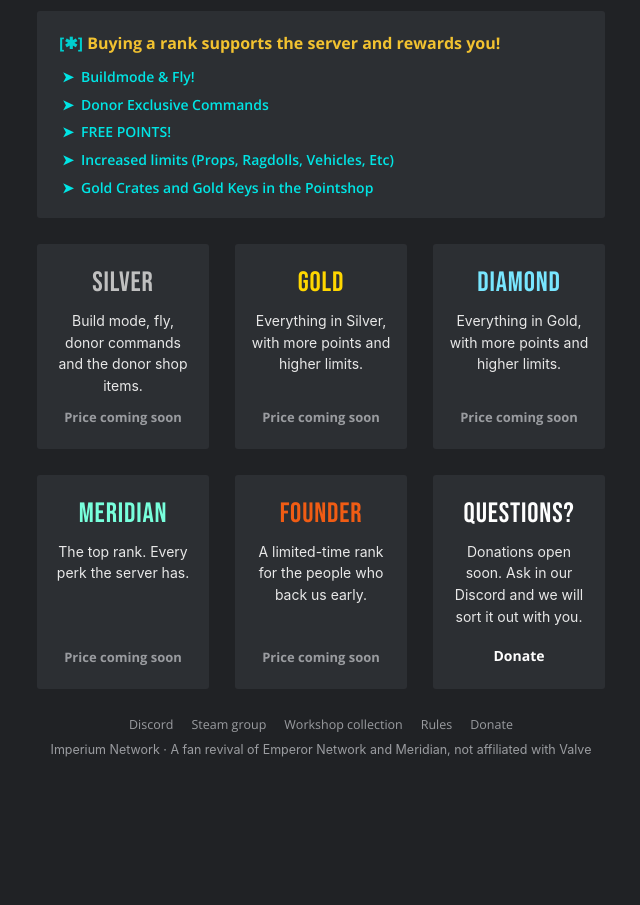
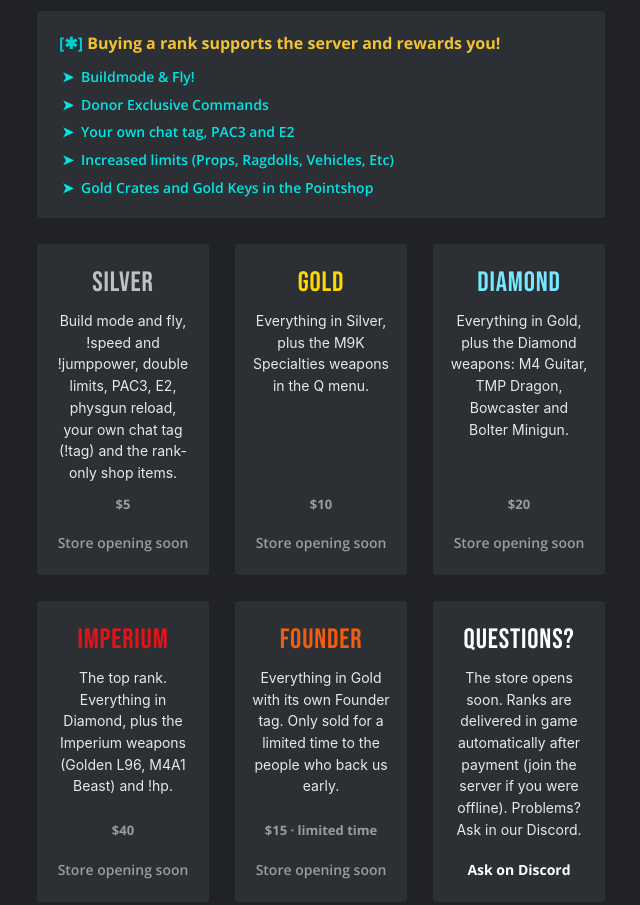
Before and after one commit to sn0wywav-lab/imperium-network, a plain HTML site: page index.html in a window 1280 px wide. Shown: the part 2580-3485 px from the top of the page, without its empty margins (319-959 px from the left). Before the commit the page ends 3410 px from the top, so only its background shows below. Drawn offline with nearby package versions, Linux system fonts and the light colour scheme.

Commit message:
Donate: Imperium rank (was Meridian), real prices and perks, store opening soon
Co-Authored-By: Claude Opus 5.5 <noreply@anthropic.com>

```diff
--- a/index.html
+++ b/index.html
@@ -69,6 +69,8 @@ main { max-width: 600px; margin: 0 auto; display: flex; flex-direction: column;
 .card p a { color: var(--text); font-weight: 600; text-underline-offset: 2px; }
 .card .go { font-family: var(--ui); font-weight: 700; font-size: 14px; text-decoration: none; margin-top: 8px; }
 .card .go:hover { text-decoration: underline; }
+.card .soon { color: var(--muted); font-weight: 600; }
+.card .soon:hover { text-decoration: none; }
 .steam { color: #1b78c8; } .green { color: var(--green); } .red { color: var(--red); } .blue { color: #1b78c8; }
 
 .wide { background: var(--card); border-radius: 3px; padding: 20px 22px; }
@@ -83,7 +85,7 @@ main { max-width: 600px; margin: 0 auto; display: flex; flex-direction: column;
 .perks { margin: 0; padding-left: 22px; display: grid; gap: 6px; color: #00e5e5; font-family: var(--ui); font-weight: 600; list-style: "➤  "; }
 .ranks .card h3 { font-family: var(--display); font-weight: 400; font-size: 28px; letter-spacing: .03em; }
 .ranks .price { font-family: var(--ui); font-weight: 700; font-size: 13px; color: var(--muted); }
-.r-silver { color: #c0c0c0; } .r-gold { color: #ffd700; } .r-diamond { color: #78e6ff; } .r-meridian { color: #78ffdc; } .r-founder { color: #f05c14; }
+.r-silver { color: #c0c0c0; } .r-gold { color: #ffd700; } .r-diamond { color: #78e6ff; } .r-imperium { color: #e1141a; } .r-founder { color: #f05c14; }
 footer { text-align: center; color: var(--muted); font-size: 12.5px; display: flex; flex-direction: column; gap: 6px; }
 footer nav { display: flex; justify-content: center; flex-wrap: wrap; gap: 6px 18px; font-family: var(--ui); }
 footer a { color: var(--muted); text-decoration: none; }
@@ -202,18 +204,18 @@ footer a:hover { color: var(--text); }
 		<ul class="perks">
 			<li>Buildmode &amp; Fly!</li>
 			<li>Donor Exclusive Commands</li>
-			<li>FREE POINTS!</li>
+			<li>Your own chat tag, PAC3 and E2</li>
 			<li>Increased limits (Props, Ragdolls, Vehicles, Etc)</li>
 			<li>Gold Crates and Gold Keys in the Pointshop</li>
 		</ul>
 	</section>
 	<section class="cards ranks">
-		<article class="card"><h3 class="r-silver">Silver</h3><p>Build mode, fly, donor commands and the donor shop items.</p><span class="price">Price coming soon</span></article>
-		<article class="card"><h3 class="r-gold">Gold</h3><p>Everything in Silver, with more points and higher limits.</p><span class="price">Price coming soon</span></article>
-		<article class="card"><h3 class="r-diamond">Diamond</h3><p>Everything in Gold, with more points and higher limits.</p><span class="price">Price coming soon</span></article>
-		<article class="card"><h3 class="r-meridian">Meridian</h3><p>The top rank. Every perk the server has.</p><span class="price">Price coming soon</span></article>
-		<article class="card"><h3 class="r-founder">Founder</h3><p>A limited-time rank for the people who back us early.</p><span class="price">Price coming soon</span></article>
-		<article class="card"><h3>Questions?</h3><p>Donations open soon. Ask in our Discord and we will sort it out with you.</p><a class="go" href="https://discord.gg/tqqPjR2Prx" target="_blank" rel="noopener">Donate</a></article>
+		<article class="card"><h3 class="r-silver">Silver</h3><p>Build mode and fly, !speed and !jumppower, double limits, PAC3, E2, physgun reload, your own chat tag (!tag) and the rank-only shop items.</p><span class="price">$5</span><span class="go soon" data-rank="silver" data-package="7819459">Store opening soon</span></article>
+		<article class="card"><h3 class="r-gold">Gold</h3><p>Everything in Silver, plus the M9K Specialties weapons in the Q menu.</p><span class="price">$10</span><span class="go soon" data-rank="gold" data-package="7819491">Store opening soon</span></article>
+		<article class="card"><h3 class="r-diamond">Diamond</h3><p>Everything in Gold, plus the Diamond weapons: M4 Guitar, TMP Dragon, Bowcaster and Bolter Minigun.</p><span class="price">$20</span><span class="go soon" data-rank="diamond" data-package="7819493">Store opening soon</span></article>
+		<article class="card"><h3 class="r-imperium">Imperium</h3><p>The top rank. Everything in Diamond, plus the Imperium weapons (Golden L96, M4A1 Beast) and !hp.</p><span class="price">$40</span><span class="go soon" data-rank="imperium" data-package="7819495">Store opening soon</span></article>
+		<article class="card"><h3 class="r-founder">Founder</h3><p>Everything in Gold with its own Founder tag. Only sold for a limited time to the people who back us early.</p><span class="price">$15 &middot; limited time</span><span class="go soon" data-rank="founder" data-package="7819497">Store opening soon</span></article>
+		<article class="card"><h3>Questions?</h3><p>The store opens soon. Ranks are delivered in game automatically after payment (join the server if you were offline). Problems? Ask in our Discord.</p><a class="go" href="https://discord.gg/tqqPjR2Prx" target="_blank" rel="noopener">Ask on Discord</a></article>
 	</section>
 
 	<footer>
```
